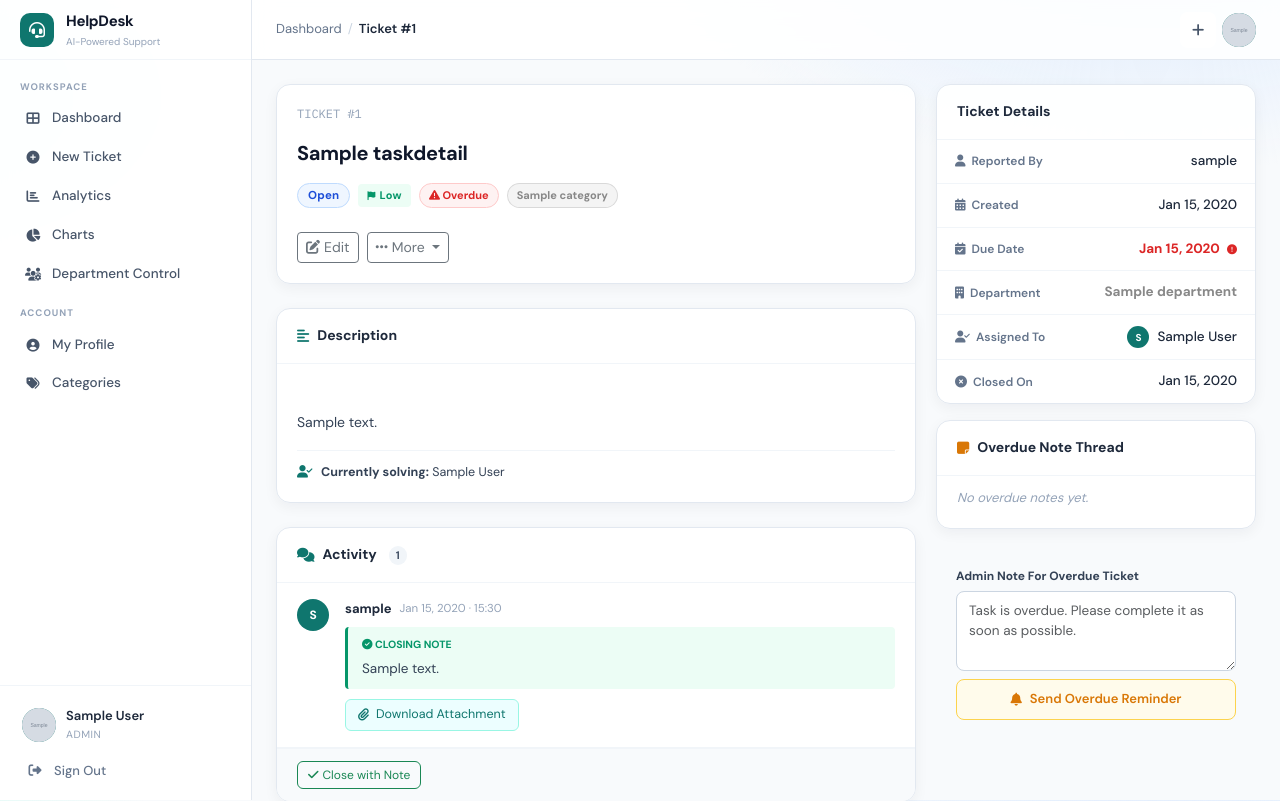
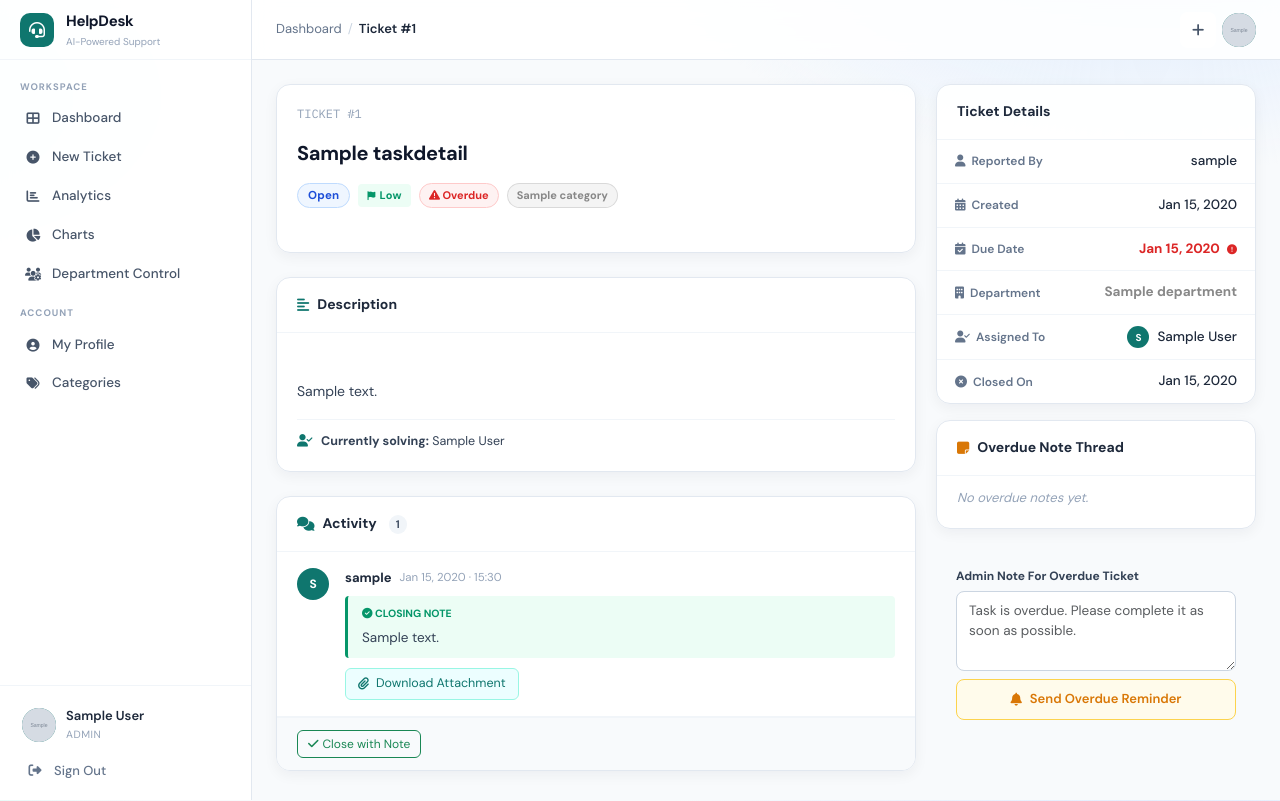
Before and after one commit to urmitGajjarTrilokn/django-helpdesk-ticket-system, a Django app: page /ticket/1/ in a window 1280 px wide. Shown: the top 801 px of the page. Run offline with Django 4.2, Linux system fonts and the light colour scheme; a user stored in the database is signed in; tables that the repository leaves empty hold one stand-in row (values such as "Sample post"); grey boxes marked "Sample" are stand-in pictures; data that the repository does not hold is empty.

Commit message:
TaskInfo.html file changed

```diff
--- a/myapp/templates/TaskInfo.html
+++ b/myapp/templates/TaskInfo.html
@@ -160,7 +160,7 @@
           <a href="{% url 'updatetask' taskinfos.id %}?mine_only=1" class="btn btn-sm btn-outline-secondary">
             <i class="fas fa-edit me-1"></i>Edit
           </a>
-          {% elif can_edit_task and not request.GET.from_assigned %}
+          {% elif can_edit_task and not request.GET.from_assigned and not is_admin %}
           <a href="{% url 'updatetask' taskinfos.id %}" class="btn btn-sm btn-outline-secondary">
             <i class="fas fa-edit me-1"></i>Edit
           </a>
```
